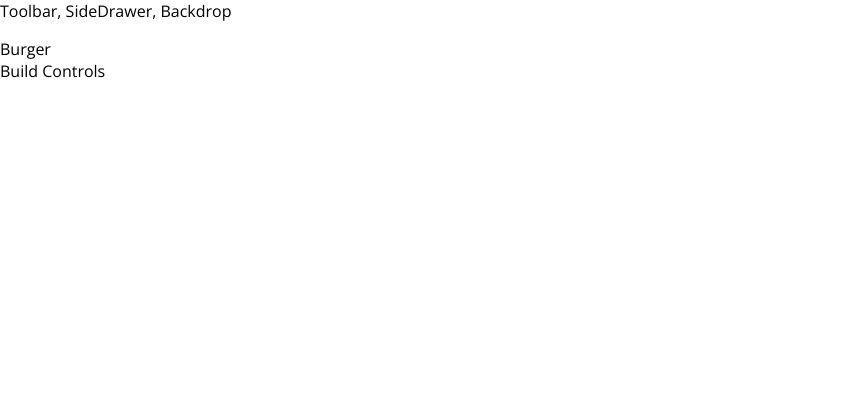
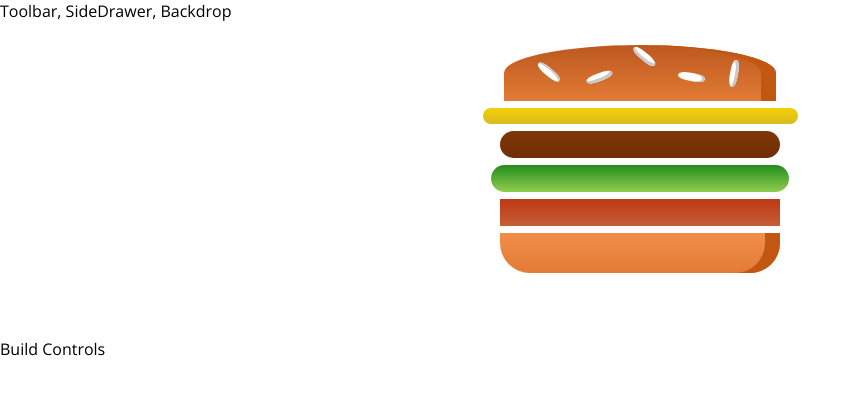
Before and after one commit to CrystalStream/build-your-burger, a React app: page / in a window 1280 px wide. Shown: the top 394 px of the page, without its empty margins (0-861 px from the left). Built offline with nearby package versions, Linux system fonts and the light colour scheme.

Commit message:
Added the burger css

```diff
--- a/src/components/Burger/Burger.js
+++ b/src/components/Burger/Burger.js
@@ -0,0 +1,21 @@
+import React from 'react';
+
+import './Burger.scss';
+import BurgerIngredient from './BurgerIngredient/BurgerIngredient';
+
+const burger = (props) => {
+  return (
+    <div id="BurgerContainer">
+      <div className="burger">
+        <BurgerIngredient type="bread-top"/>
+        <BurgerIngredient type="cheese"/>
+        <BurgerIngredient type="meat"/>
+        <BurgerIngredient type="salad"/>
+        <BurgerIngredient type="bacon"/>
+        <BurgerIngredient type="bread-bottom"/>
+      </div>
+    </div>
+  )
+}
+
+export default burger;
--- /dev/null
+++ b/src/components/Burger/Burger.scss
@@ -0,0 +1,26 @@
+#BurgerContainer {
+  .burger {
+    width: 100%;
+    margin: auto;
+    height: 300px;
+    overflow: scroll;
+    text-align: center;
+    font-weight: bold;
+    font-size: 1.2rem;
+
+    @media (min-width: 1000px) and (min-height: 700px) {
+      width: 700px;
+      height: 600px;
+    }
+
+    @media (min-width: 500px) and (min-height: 401px) {
+      width: 450px;
+      height: 400px;
+    }
+
+    @media (min-width: 500px) and (min-height: 400px) {
+      width: 350px;
+      height: 300px;
+    }
+  }
+}
--- a/src/components/Burger/BurgerIngredient/BurgerIngredient.js
+++ b/src/components/Burger/BurgerIngredient/BurgerIngredient.js
@@ -2,6 +2,7 @@ import React, { Component } from 'react';
 import PropTypes from 'prop-types';
 
 import Ingredient from '../../../hoc/Ingredient';
+import './BurgerIngrediente.scss';
 
 class BurgerIngredient extends Component {
   render() {
@@ -11,7 +12,7 @@ class BurgerIngredient extends Component {
       case 'bread-bottom':
         ingredient = (
           <Ingredient>
-            <div className="bread-bottom"></div>
+            <div className="bread-bottom">&nbsp;</div>
           </Ingredient>
         )
         break;
@@ -19,9 +20,9 @@ class BurgerIngredient extends Component {
       case 'bread-top':
         ingredient = (
           <Ingredient>
-            <div className="bread-top">
-              <div className="seeds-1"></div>
-              <div className="seeds-2"></div>
+            <div className="bread-top">&nbsp;
+              <div className="seeds-1">&nbsp;</div>
+              <div className="seeds-2">&nbsp;</div>
             </div>
           </Ingredient>
         )
@@ -30,7 +31,7 @@ class BurgerIngredient extends Component {
       case 'meat':
         ingredient = (
           <Ingredient>
-            <div className="meat"></div>
+            <div className="meat">&nbsp;</div>
           </Ingredient>
         )
         break;
@@ -38,7 +39,7 @@ class BurgerIngredient extends Component {
       case 'cheese':
         ingredient = (
           <Ingredient>
-            <div className="cheese"></div>
+            <div className="cheese">&nbsp;</div>
           </Ingredient>
         )
         break;
@@ -46,7 +47,7 @@ class BurgerIngredient extends Component {
       case 'salad':
         ingredient = (
           <Ingredient>
-            <div className="salad"></div>
+            <div className="salad">&nbsp;</div>
           </Ingredient>
         )
         break;
@@ -54,7 +55,7 @@ class BurgerIngredient extends Component {
       case 'bacon':
         ingredient = (
           <Ingredient>
-            <div className="bacon"></div>
+            <div className="bacon">&nbsp;</div>
           </Ingredient>
         )
         break;
--- a/src/components/Burger/BurgerIngredient/BurgerIngrediente.scss
+++ b/src/components/Burger/BurgerIngredient/BurgerIngrediente.scss
@@ -1,7 +1,7 @@
-#burgerIngredient {
+.burgerIngredient {
 
   .bread-bottom {
-    height: 13%;
+    height: 2.5rem;
     width: 80%;
     background: linear-gradient(#F08E4A, #e27b36);
     border-radius: 0 0 30px 30px;
@@ -10,8 +10,8 @@
   }
 
   .bread-top {
-    height: 20%;
-    width: 80%;
+    height: 3.5rem;
+    width: 17rem;
     background: linear-gradient(#bc581e, #e27b36);
     border-radius: 50% 50% 0 0;
     box-shadow: inset -15px 0 #c15711;
@@ -89,7 +89,7 @@
 
   .cheese {
     width: 90%;
-    height: 4.5%;
+    height: 1rem;
     margin: 2% auto;
     background: linear-gradient(#f4d004, #d6bb22);
     border-radius: 20px;
--- a/src/containers/BurgerBuilder/BurgerBuilder.js
+++ b/src/containers/BurgerBuilder/BurgerBuilder.js
@@ -1,13 +1,14 @@
 import React, { Component } from 'react';
 
 import Aux from '../../hoc/Aux';
+import Burger from '../../components/Burger/Burger';
 
 class BurgerBuilder extends Component {
 
   render () {
     return (
       <Aux>
-        <div>Burger</div>
+        <Burger />
         <div>Build Controls</div>
       </Aux>
     )
--- a/src/hoc/Ingredient.js
+++ b/src/hoc/Ingredient.js
@@ -1,6 +1,8 @@
+import React from 'react';
+
 const ingredient = (props) => {
   return (
-    <div id="burgerIngredient">
+    <div className="burgerIngredient">
       {props.children}
     </div>
   )
```
Also changed, not shown: 1 other file (tests, documents, lock files or other folders).
